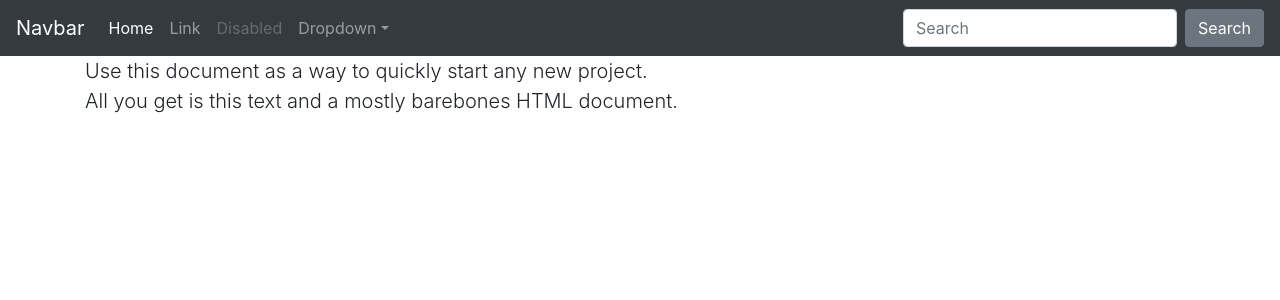
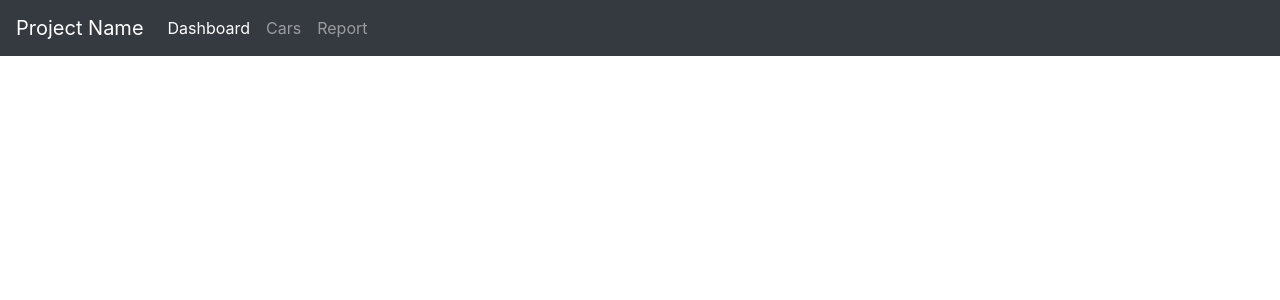
Before and after one commit to shure77/youtubeAngularTut, an Angular app: page / in a window 1280 px wide. Shown: the top 300 px of the page. Built offline with nearby package versions, Linux system fonts and the light colour scheme.

Commit message:
prepared html template

```diff
--- a/src/app/app.component.html
+++ b/src/app/app.component.html
@@ -1,6 +1,6 @@
 <!--Bootstrap starter template: https://getbootstrap.com/docs/4.3/examples/starter-template/-->
 <nav class="navbar navbar-expand-md navbar-dark bg-dark fixed-top">
-  <a class="navbar-brand" href="#">Navbar</a>
+  <a class="navbar-brand" href="#">Project Name</a>
   <button class="navbar-toggler" type="button" data-toggle="collapse" data-target="#navbarsExampleDefault" aria-controls="navbarsExampleDefault" aria-expanded="false" aria-label="Toggle navigation">
     <span class="navbar-toggler-icon"></span>
   </button>
@@ -8,35 +8,20 @@
   <div class="collapse navbar-collapse" id="navbarsExampleDefault">
     <ul class="navbar-nav mr-auto">
       <li class="nav-item active">
-        <a class="nav-link" href="#">Home <span class="sr-only">(current)</span></a>
+        <a class="nav-link" href="#">Dashboard <span class="sr-only">(current)</span></a>
       </li>
       <li class="nav-item">
-        <a class="nav-link" href="#">Link</a>
+        <a class="nav-link" href="#">Cars <span class="sr-only">(current)</span></a>
       </li>
       <li class="nav-item">
-        <a class="nav-link disabled" href="#" tabindex="-1" aria-disabled="true">Disabled</a>
-      </li>
-      <li class="nav-item dropdown">
-        <a class="nav-link dropdown-toggle" href="#" id="dropdown01" data-toggle="dropdown" aria-haspopup="true" aria-expanded="false">Dropdown</a>
-        <div class="dropdown-menu" aria-labelledby="dropdown01">
-          <a class="dropdown-item" href="#">Action</a>
-          <a class="dropdown-item" href="#">Another action</a>
-          <a class="dropdown-item" href="#">Something else here</a>
-        </div>
+        <a class="nav-link" href="#">Report</a>
       </li>
     </ul>
-    <form class="form-inline my-2 my-lg-0">
-      <input class="form-control mr-sm-2" type="text" placeholder="Search" aria-label="Search">
-      <button class="btn btn-secondary my-2 my-sm-0" type="submit">Search</button>
-    </form>
   </div>
 </nav>
 
 <main role="main" class="container">
 
-  <div class="starter-template">
-    <h1>Bootstrap starter template</h1>
-    <p class="lead">Use this document as a way to quickly start any new project.<br> All you get is this text and a mostly barebones HTML document.</p>
-  </div>
+  <!--<router-outlet></router-outlet>-->
 
 </main><!-- /.container -->
```
